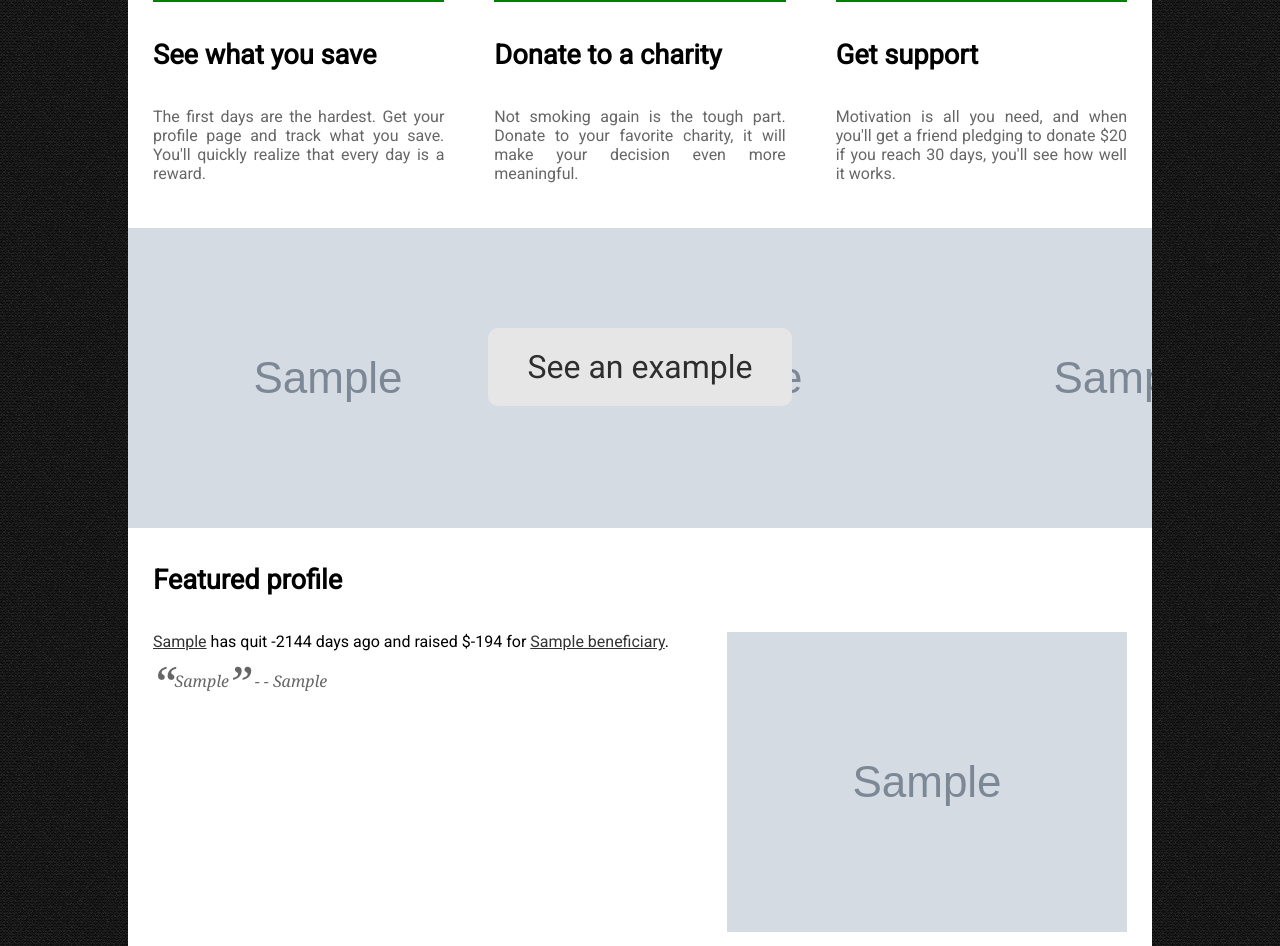
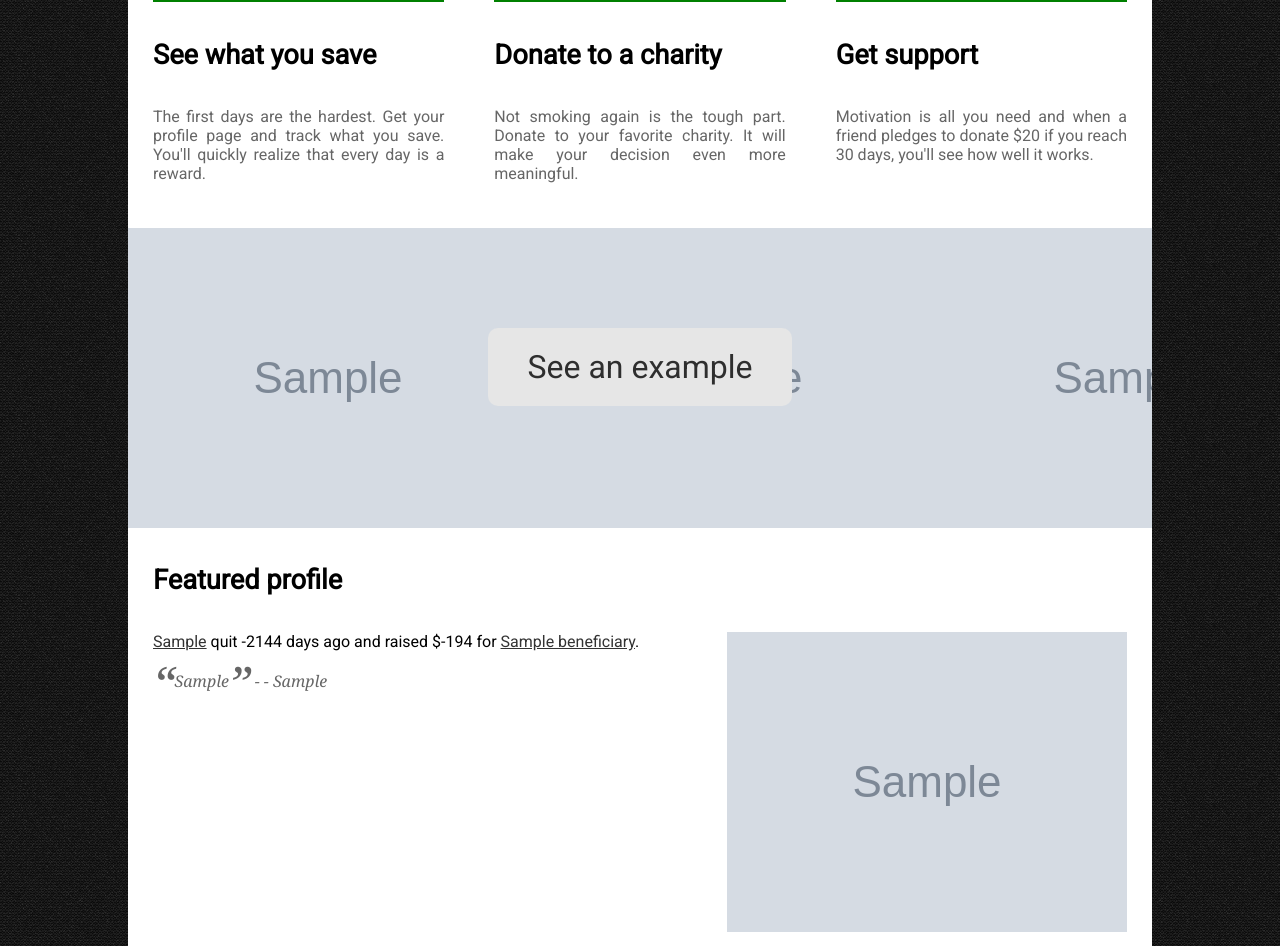
Before and after one commit to fgaudin/helpmequit, a Django app: template src/iquitsupportit/home/templates/home/index.html in a window 1280 px wide. Shown: the part 653-1599 px from the top of the page. Run offline with Django 3.2, Linux system fonts and the light colour scheme; the template is opened without the code that fills it: values that come from a table or form of the project are taken from there, others are empty; tables that the repository leaves empty hold one stand-in row (values such as "Sample post"); grey boxes marked "Sample" are stand-in pictures; parts of the project's set-up code (start-up, migrations or seed data) failed here and were passed over.

Commit message:
Grammar fixes

```diff
--- a/src/iquitsupportit/home/templates/home/index.html
+++ b/src/iquitsupportit/home/templates/home/index.html
@@ -55,13 +55,13 @@
                 <div class="pure-u-1-3">
                     <div id="home-block-center" class="home-block">
                         <h4>Donate to a charity</h4>
-                        <p>Not smoking again is the tough part. Donate to your favorite charity, it will make your decision even more meaningful.</p>
+                        <p>Not smoking again is the tough part. Donate to your favorite charity. It will make your decision even more meaningful.</p>
                     </div>
                 </div>
                 <div class="pure-u-1-3">
                     <div id="home-block-right" class="home-block">
                         <h4>Get support</h4>
-                        <p>Motivation is all you need, and when you'll get a friend pledging to donate $20 if you reach 30 days, you'll see how well it works.</p>
+                        <p>Motivation is all you need and when a friend pledges to donate $20 if you reach 30 days, you'll see how well it works.</p>
                     </div>
                 </div>
             </div>
@@ -77,7 +77,7 @@
                     <div id="home-featured">
                         <h4>Featured profile</h4>
                         <img src="{{ featured.current_beneficiary.logo.url }}" />
-                        <p><a href="{% url "user" slug="francois" %}">{{ featured.user.first_name }}</a> has quit {{ featured.duration.days }} days ago and raised ${{ featured.total_amount|floatformat:"0" }} for <a href="{{ featured.current_beneficiary.url }}" target="_blank">{{ featured.current_beneficiary.name }}</a>.</p>
+                        <p><a href="{% url "user" slug="francois" %}">{{ featured.user.first_name }}</a> quit {{ featured.duration.days }} days ago and raised ${{ featured.total_amount|floatformat:"0" }} for <a href="{{ featured.current_beneficiary.url }}" target="_blank">{{ featured.current_beneficiary.name }}</a>.</p>
                         <div id="testimony-box"><span class="quote">&#x201c;</span>{{ featured.testimony }}<span class="quote">&#x201d;</span> - - {{ featured.user.first_name }}</div>
                     </div>
                 </div>
```
